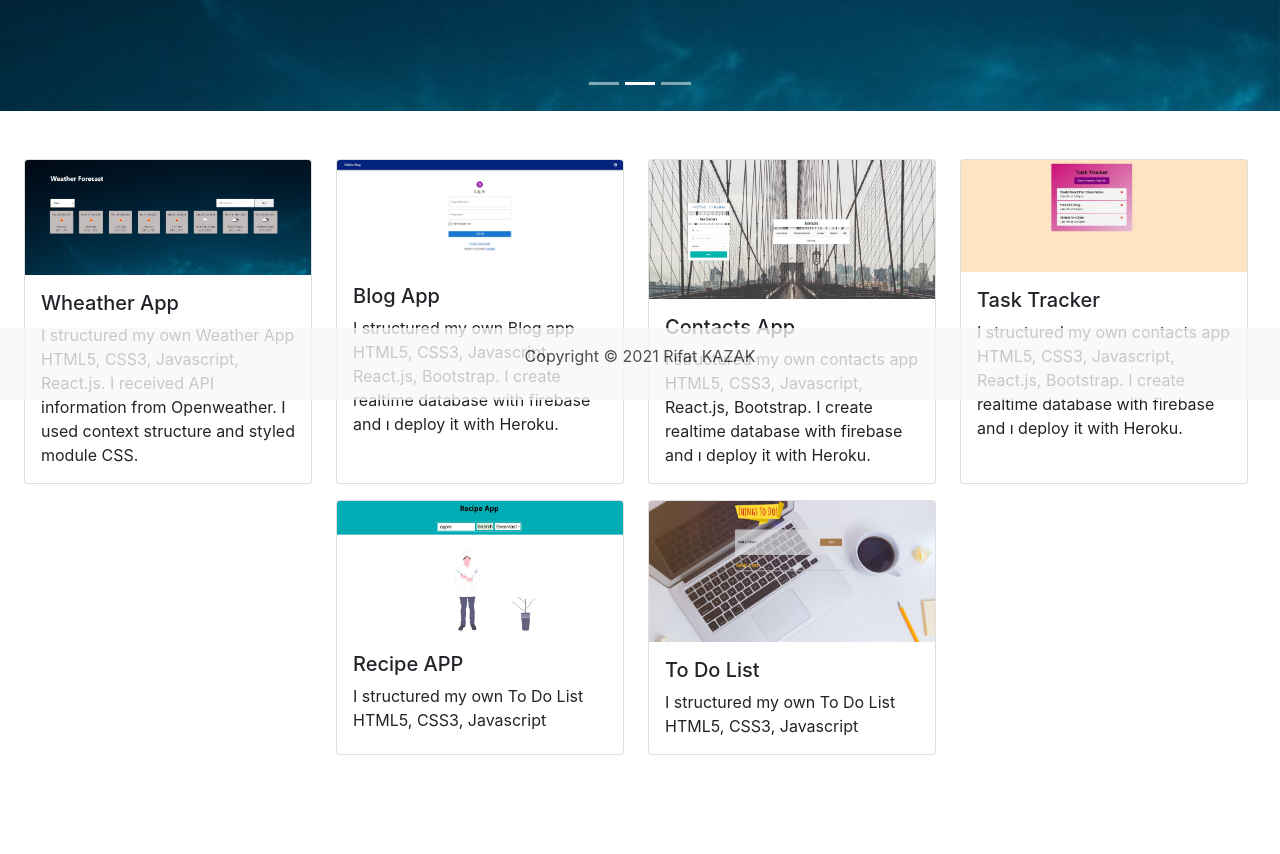
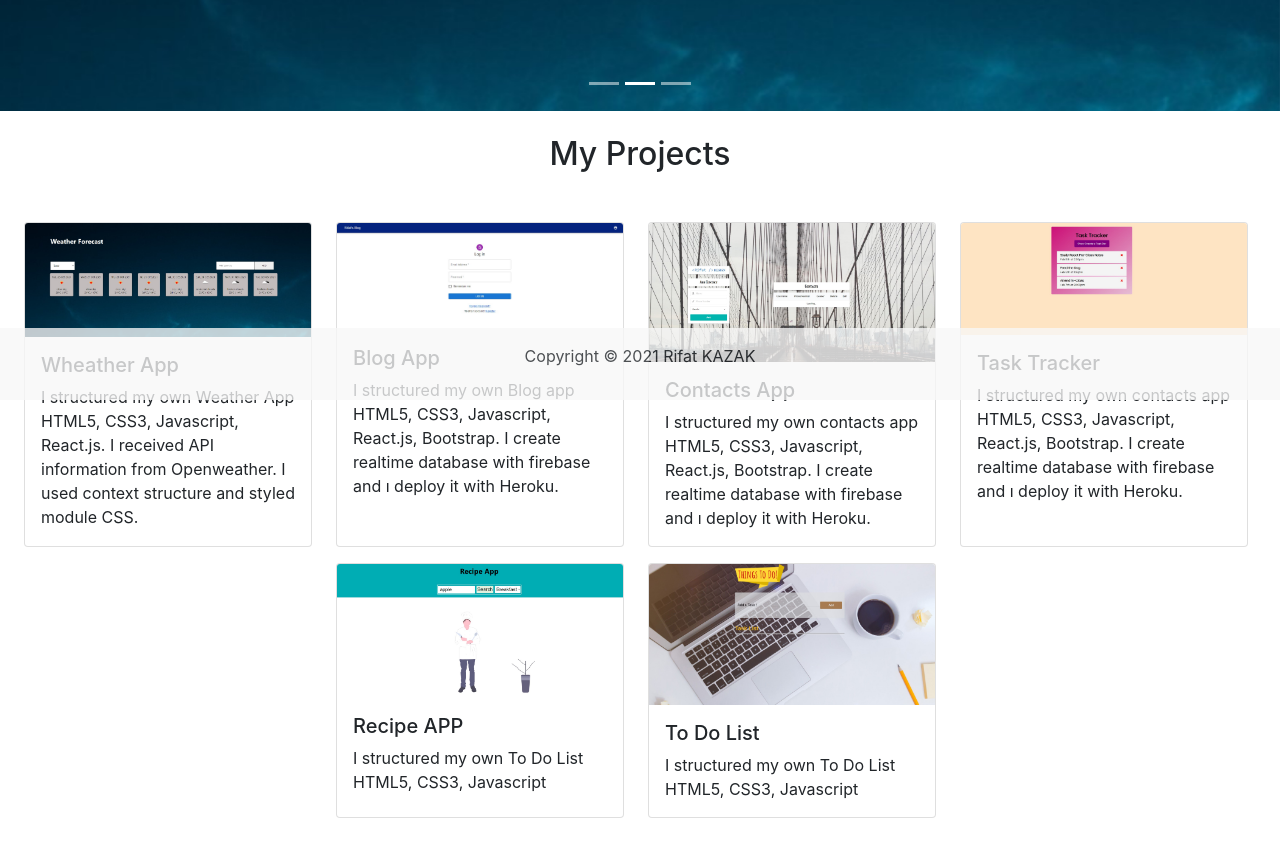
Before and after one commit to Rifatkazak/React-MyPortfolioSite, a React (Create React App) app: page /Projects in a window 1280 px wide. Shown: the part 400-1254 px from the top of the page. Built offline with nearby package versions, Linux system fonts and the light colour scheme.

Commit message:
addedn projects header

```diff
--- a/src/pages/Projects.js
+++ b/src/pages/Projects.js
@@ -38,7 +38,9 @@ export default function TitlebarBelowImageList() {
     <span class="visually-hidden">Next</span>
   </button>
 </div>
-<div class=" d-flex justify-content-center flex-wrap mt-5 mb-3 "  >
+<h2 className="text-center mt-4">My Projects</h2>
+<div class=" d-flex justify-content-center flex-wrap mt-5 mb-3 " >
+
 {data_list.map((item) => {
   return (
     <div class="card me-3 ms-2 mb-3" style={{width: "18rem"}}>
```
